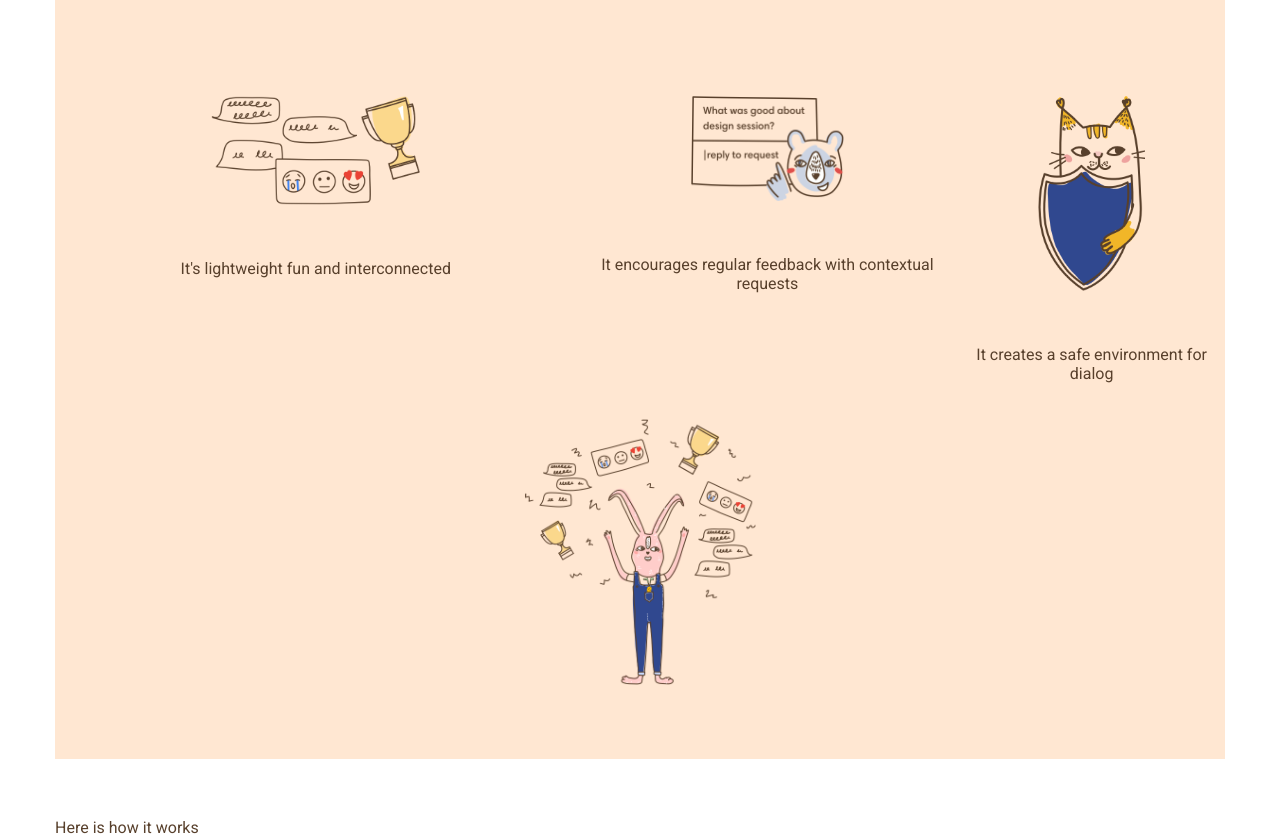
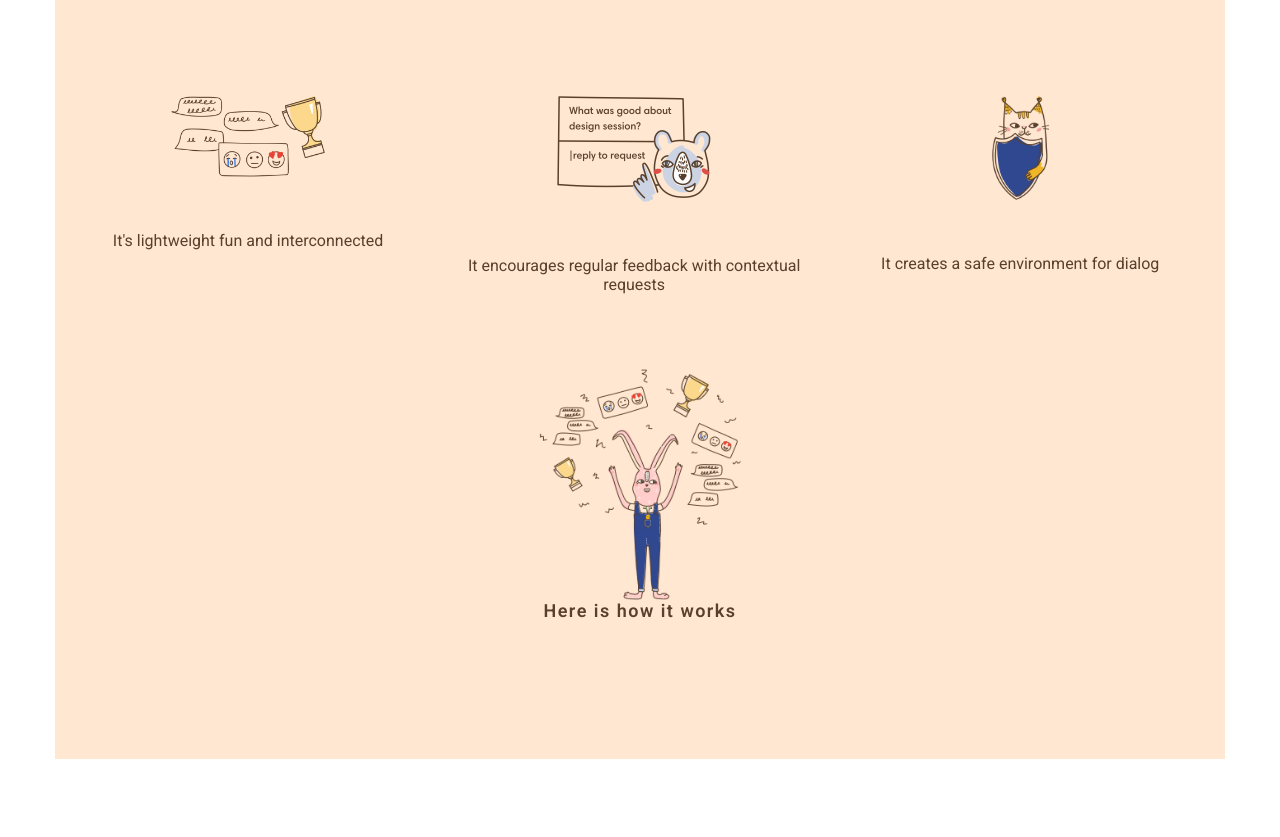
Before and after one commit to romina-trazzi/node-sass-teambit, a website: page index.html in a window 1280 px wide. Shown: the part 1811-2648 px from the top of the page. After the commit the page ends 2570 px from the top, so only its background shows below. Drawn offline with Linux system fonts and the light colour scheme.

Commit message:
Commit seconda metà blocco tradition grezzo pt 2

```diff
--- a/index.html
+++ b/index.html
@@ -163,21 +163,21 @@
                         <div class="box_image">
                             <div>
                                 <img src="dist/img/lightweight.png">
-                                <div class="issue">It's lightweight fun and interconnected</div>
+                                <div class="solve">It's lightweight fun and interconnected</div>
                             </div>
                         </div>
 
                         <div class="box_image">
                             <div>
                                 <img src="dist/img/feedbacksuggestions.png">
-                                <div class="issue">It encourages regular feedback with contextual requests</div>
+                                <div class="solve">It encourages regular feedback with contextual requests</div>
                             </div>
                         </div>
 
                         <div class="box_image">
                             <div>
-                                <img src="dist/img/safe.png">
-                                <div class ="issue">It creates a safe environment for dialog</div>
+                                <img src="dist/img/safe.png" class="mini">
+                                <div class ="solve">It creates a safe environment for dialog</div>
                             </div>
                         </div>
 
@@ -187,10 +187,10 @@
 
                     <!-- Second block tradition-->
                     <div class="second_block">
-                        <div class="box_image_before">
+                        <div class="box_image_after">
                             <img src="dist/img/after.png">
+                            <div class="how_works">Here is how it works</div>
                         </div>
-                        <div class="how_works">Here is how it works</div>
                     </div>
                     <!--- Second block tradition -->
 
--- a/src/Partials/_section-tradition.scss
+++ b/src/Partials/_section-tradition.scss
@@ -67,6 +67,8 @@
     }
 
     & .second_half_tradition {
+        height: 1900px - 912px;
+
         & .title_block {
             height: 325px;
 
@@ -79,10 +81,11 @@
         }
 
         & .first_block {
-            height: 190px;
+            height: 200px;
             display: flex;
 
             & .box_image {
+                width: 33%;
                 height: 140px;
                 display: flex;
                 flex-direction: column;
@@ -96,29 +99,44 @@
                     }
                 }
 
-                & .issue {
+                & .solve {
                     padding-top: 50px;
+                }
+
+                & .mini {
+                    height: 74%;
+                    width: auto;
                 }
             }
         }
 
         & .second_block {
-            height: 532px;
+            height: 988px - 325px - 200px;
             width: 100%;
             position: relative;
 
-            & .box_image_before {
-                @include FlexCenter(100%, row);
+            & .box_image_after {
+                @include FlexCenter(100%, column);
 
                 & img {
                     height: 50%;
                 }
             }
 
+            & .how_works {
+                @include Font(18px, 600);
+                letter-spacing: 1.5px;
+                padding-bottom: 65px;
+                text-align: center;
+            }
+
+
+
 
 
 
         }
+
     }
 
 
--- a/src/Partials/_variables.scss
+++ b/src/Partials/_variables.scss
@@ -14,7 +14,8 @@ $fontFamily: ("regular": "Arial",
 
 ;
 
-$colorPalette: ("ocean": rgb(44, 71, 146));
+$colorPalette: ("ocean": rgb(44, 71, 146),
+    "chocolate": rgb(88, 64, 44));
 
 
 /* Mixin di Flexbox */
```
Also changed, not shown: dist/css/style.css.
